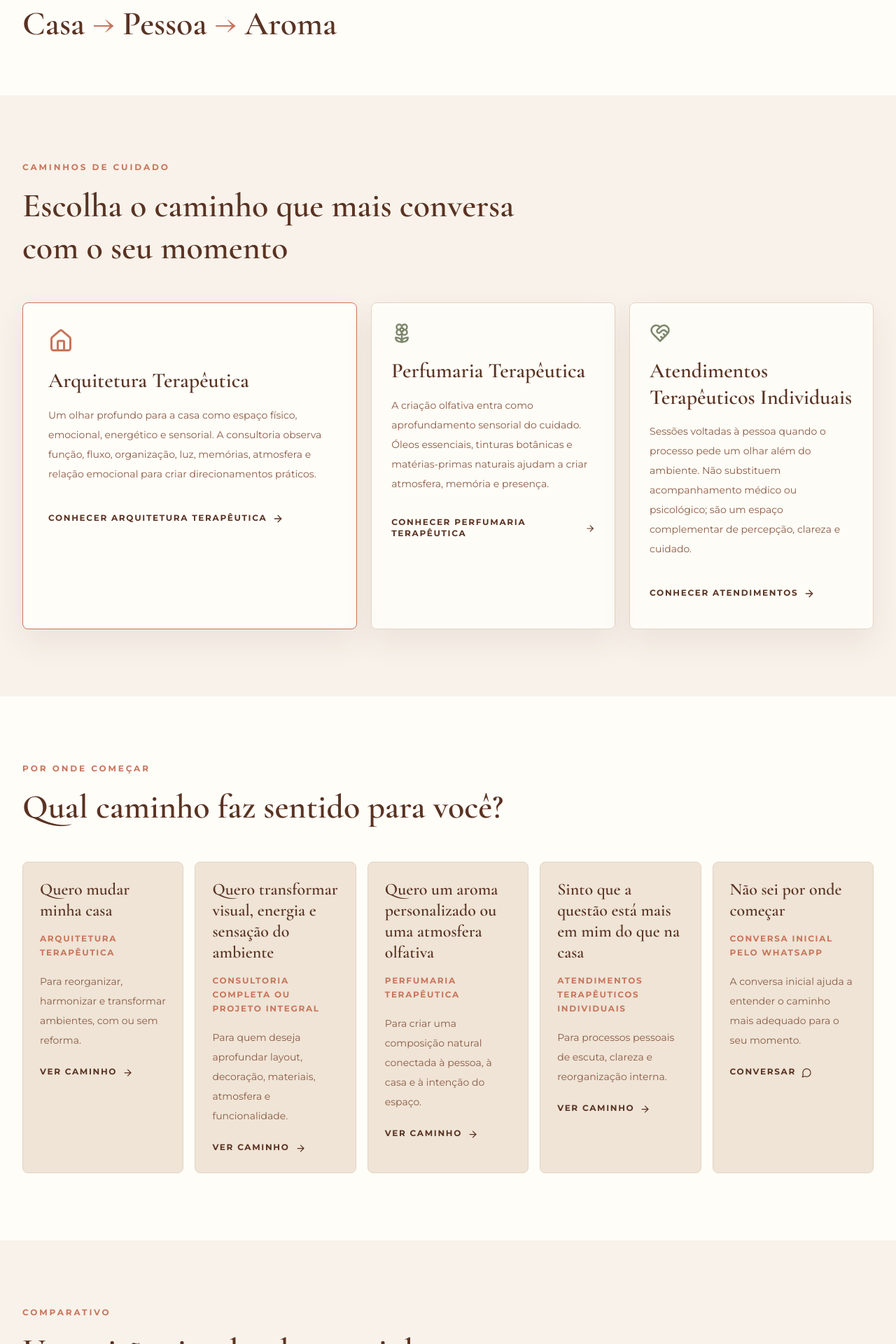
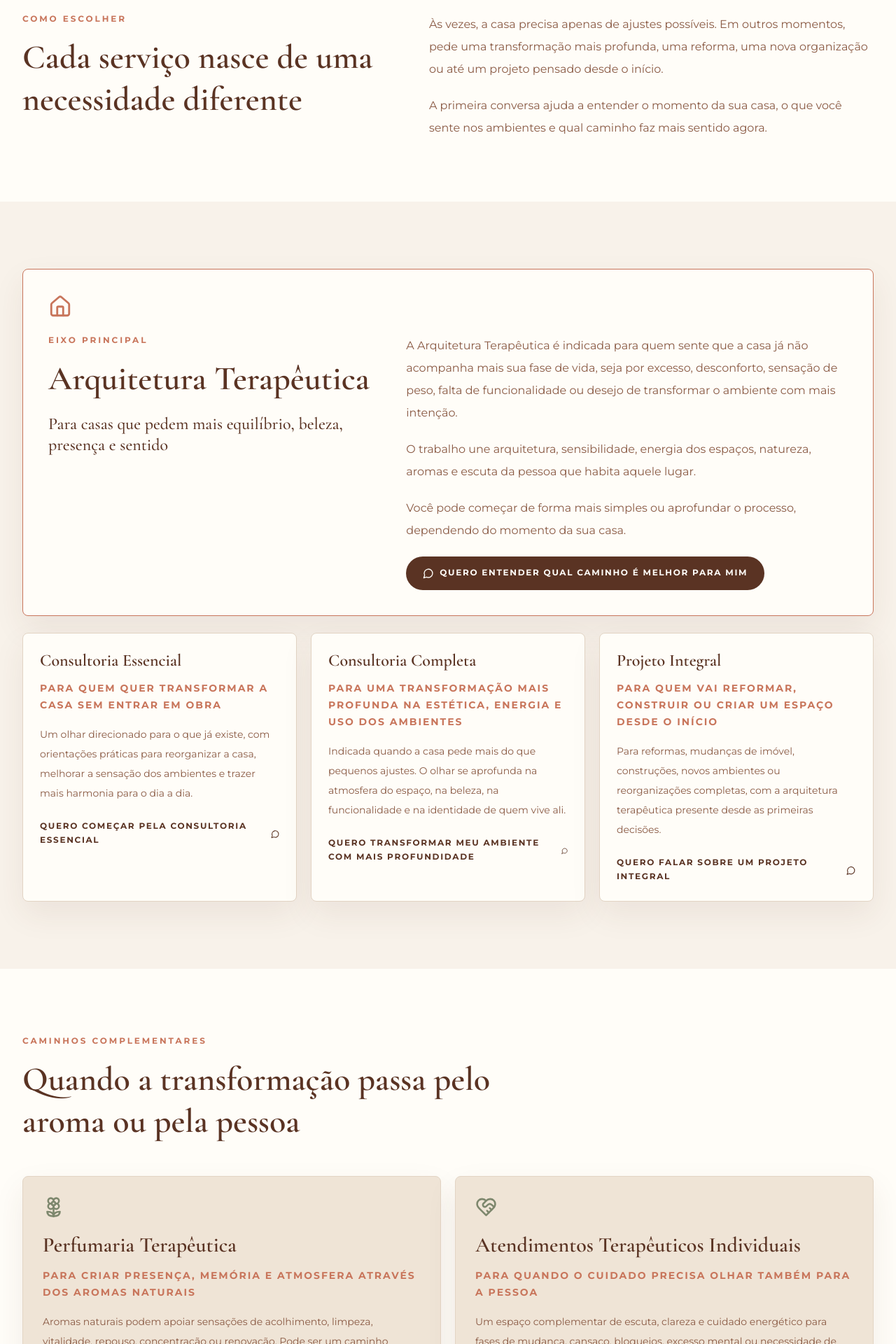
Before and after one commit to graziberry/graziellafusari.com, a Next.js app: page /servicos in a window 1280 px wide. Shown: the part 640-2560 px from the top of the page at 70% size. Built offline with nearby package versions, Linux system fonts and the light colour scheme.

Commit message:
Simplify services page

```diff
--- a/app/servicos/page.tsx
+++ b/app/servicos/page.tsx
@@ -1,22 +1,67 @@
 import type { Metadata } from "next";
-import { ArrowRight, MessageCircle } from "lucide-react";
-import Link from "next/link";
+import { Flower2, HeartHandshake, Home, MessageCircle } from "lucide-react";
 import { ContactCTA } from "@/components/ContactCTA";
 import { JsonLd } from "@/components/JsonLd";
 import { PageHero } from "@/components/PageHero";
 import { PageShell } from "@/components/PageShell";
-import { ServiceOverviewCards } from "@/components/ServiceOverviewCards";
 import { SectionHeading } from "@/components/SectionHeading";
 import { WhatsAppLink } from "@/components/WhatsAppLink";
-import { faqItems, serviceComparisonCards, serviceDecisionCards } from "@/lib/site-content";
+import { faqItems, serviceComparisonCards } from "@/lib/site-content";
 import { canonicalRoutes, createFaqJsonLd, createPageMetadata } from "@/lib/seo";
 
 export const metadata: Metadata = createPageMetadata({
   title: "Serviços",
   description:
-    "Consultoria Essencial, Consultoria Completa, Projeto Integral, Perfumaria Terapêutica e Atendimentos Individuais para casas mais conscientes, sensoriais e alinhadas.",
+    "Consultoria Essencial, Consultoria Completa, Projeto Integral, Perfumaria Terapêutica e Atendimentos Individuais para transformar a relação com a casa.",
   path: canonicalRoutes.services,
 });
+
+const architecturePaths = [
+  {
+    title: "Consultoria Essencial",
+    subtitle: "Para quem quer transformar a casa sem entrar em obra",
+    text:
+      "Um olhar direcionado para o que já existe, com orientações práticas para reorganizar a casa, melhorar a sensação dos ambientes e trazer mais harmonia para o dia a dia.",
+    cta: "Quero começar pela Consultoria Essencial",
+  },
+  {
+    title: "Consultoria Completa",
+    subtitle: "Para uma transformação mais profunda na estética, energia e uso dos ambientes",
+    text:
+      "Indicada quando a casa pede mais do que pequenos ajustes. O olhar se aprofunda na atmosfera do espaço, na beleza, na funcionalidade e na identidade de quem vive ali.",
+    cta: "Quero transformar meu ambiente com mais profundidade",
+  },
+  {
+    title: "Projeto Integral",
+    subtitle: "Para quem vai reformar, construir ou criar um espaço desde o início",
+    text:
+      "Para reformas, mudanças de imóvel, construções, novos ambientes ou reorganizações completas, com a arquitetura terapêutica presente desde as primeiras decisões.",
+    cta: "Quero falar sobre um projeto integral",
+  },
+];
+
+const complementaryServices = [
+  {
+    icon: Flower2,
+    title: "Perfumaria Terapêutica",
+    subtitle: "Para criar presença, memória e atmosfera através dos aromas naturais",
+    text:
+      "Aromas naturais podem apoiar sensações de acolhimento, limpeza, vitalidade, repouso, concentração ou renovação. Pode ser um caminho independente ou complementar à Arquitetura Terapêutica.",
+    cta: "Quero criar uma atmosfera olfativa",
+    messageKey: "perfumery" as const,
+    service: "perfumery",
+  },
+  {
+    icon: HeartHandshake,
+    title: "Atendimentos Terapêuticos Individuais",
+    subtitle: "Para quando o cuidado precisa olhar também para a pessoa",
+    text:
+      "Um espaço complementar de escuta, clareza e cuidado energético para fases de mudança, cansaço, bloqueios, excesso mental ou necessidade de reorganização interna.",
+    cta: "Quero agendar um atendimento individual",
+    messageKey: "therapy" as const,
+    service: "therapy",
+  },
+];
 
 export default function ServicosPage() {
   return (
@@ -24,65 +69,128 @@ export default function ServicosPage() {
       <JsonLd data={createFaqJsonLd(faqItems)} />
       <PageHero
         eyebrow="Serviços"
-        title="Três caminhos de cuidado para a casa e para a pessoa"
-        subtitle="A Arquitetura Terapêutica integra espaço, presença e sensorialidade para transformar a forma como você habita, sente e se relaciona com o ambiente."
+        title="Três caminhos para transformar a relação com a casa"
+        subtitle="A Arquitetura Terapêutica é o eixo principal do meu trabalho. A partir dela, olho para a casa como um espaço vivo: físico, emocional, energético e sensorial."
       />
 
-      <section className="bg-surface py-14 md:py-18">
-        <div className="mx-auto max-w-7xl px-5 md:px-8">
-          <p className="font-heading text-3xl font-semibold leading-tight text-brown md:text-5xl">
-            Casa <span className="text-terracotta">→</span> Pessoa <span className="text-terracotta">→</span> Aroma
-          </p>
+      <section className="bg-surface py-16 md:py-22">
+        <div className="mx-auto grid max-w-7xl gap-10 px-5 md:grid-cols-[0.92fr_1.08fr] md:px-8">
+          <SectionHeading
+            eyebrow="Como escolher"
+            title="Cada serviço nasce de uma necessidade diferente"
+          />
+          <div className="space-y-5 text-sm leading-8 text-light-brown md:text-base">
+            <p>
+              Às vezes, a casa precisa apenas de ajustes possíveis. Em outros momentos, pede uma transformação mais
+              profunda, uma reforma, uma nova organização ou até um projeto pensado desde o início.
+            </p>
+            <p>
+              A primeira conversa ajuda a entender o momento da sua casa, o que você sente nos ambientes e qual caminho
+              faz mais sentido agora.
+            </p>
+          </div>
         </div>
       </section>
 
       <section className="py-18 md:py-24">
         <div className="mx-auto max-w-7xl px-5 md:px-8">
-          <SectionHeading
-            eyebrow="Caminhos de cuidado"
-            title="Escolha o caminho que mais conversa com o seu momento"
-          />
-          <div className="mt-12">
-            <ServiceOverviewCards />
+          <article className="rounded-card border border-terracotta bg-surface p-7 shadow-soft md:p-9">
+            <Home className="text-terracotta" size={34} />
+            <div className="mt-6 grid gap-8 lg:grid-cols-[0.95fr_1.25fr]">
+              <div>
+                <p className="text-xs font-bold uppercase tracking-[0.24em] text-terracotta">Eixo principal</p>
+                <h2 className="mt-4 font-heading text-3xl font-semibold leading-tight text-brown md:text-5xl">
+                  Arquitetura Terapêutica
+                </h2>
+                <p className="mt-5 font-heading text-2xl leading-tight text-brown">
+                  Para casas que pedem mais equilíbrio, beleza, presença e sentido
+                </p>
+              </div>
+              <div className="space-y-5 text-sm leading-8 text-light-brown md:text-base">
+                <p>
+                  A Arquitetura Terapêutica é indicada para quem sente que a casa já não acompanha mais sua fase de vida,
+                  seja por excesso, desconforto, sensação de peso, falta de funcionalidade ou desejo de transformar o
+                  ambiente com mais intenção.
+                </p>
+                <p>
+                  O trabalho une arquitetura, sensibilidade, energia dos espaços, natureza, aromas e escuta da pessoa que
+                  habita aquele lugar.
+                </p>
+                <p>Você pode começar de forma mais simples ou aprofundar o processo, dependendo do momento da sua casa.</p>
+                <WhatsAppLink
+                  messageKey="architecture"
+                  eventNames={["whatsapp_click", "service_cta_click"]}
+                  tracking={{
+                    page_path: "/servicos",
+                    service_name: "architecture",
+                    cta_label: "Quero entender qual caminho é melhor para mim",
+                  }}
+                  aria-label="Quero entender qual caminho é melhor para mim"
+                  className="inline-flex items-center justify-center gap-2 rounded-full bg-brown px-6 py-4 text-xs font-bold uppercase tracking-[0.14em] text-surface transition hover:bg-terracotta"
+                >
+                  <MessageCircle size={16} />
+                  Quero entender qual caminho é melhor para mim
+                </WhatsAppLink>
+              </div>
+            </div>
+          </article>
+
+          <div className="mt-6 grid gap-5 lg:grid-cols-3">
+            {architecturePaths.map((service) => (
+              <article key={service.title} className="rounded-card border border-line bg-surface p-6 shadow-soft">
+                <h3 className="font-heading text-2xl font-semibold leading-tight text-brown">{service.title}</h3>
+                <p className="mt-3 text-sm font-bold uppercase leading-6 tracking-[0.14em] text-terracotta">
+                  {service.subtitle}
+                </p>
+                <p className="mt-4 text-sm leading-7 text-light-brown">{service.text}</p>
+                <WhatsAppLink
+                  messageKey="architecture"
+                  eventNames={["whatsapp_click", "service_cta_click"]}
+                  tracking={{ page_path: "/servicos", service_name: service.title, cta_label: service.cta }}
+                  aria-label={service.cta}
+                  className="mt-6 inline-flex items-center gap-2 text-xs font-bold uppercase leading-5 tracking-[0.14em] text-brown transition hover:text-terracotta"
+                >
+                  {service.cta}
+                  <MessageCircle size={15} />
+                </WhatsAppLink>
+              </article>
+            ))}
           </div>
         </div>
       </section>
 
       <section className="bg-surface py-18 md:py-24">
         <div className="mx-auto max-w-7xl px-5 md:px-8">
-          <SectionHeading eyebrow="Por onde começar" title="Qual caminho faz sentido para você?" />
-          <div className="mt-12 grid gap-4 md:grid-cols-2 xl:grid-cols-5">
-            {serviceDecisionCards.map((card) => (
-              <article key={card.title} className="rounded-card border border-line bg-cream p-6">
-                <h3 className="font-heading text-2xl font-semibold leading-tight text-brown">{card.title}</h3>
-                <p className="mt-4 text-xs font-bold uppercase leading-5 tracking-[0.14em] text-terracotta">
-                  {card.destination}
+          <SectionHeading
+            eyebrow="Caminhos complementares"
+            title="Quando a transformação passa pelo aroma ou pela pessoa"
+          />
+          <div className="mt-12 grid gap-5 lg:grid-cols-2">
+            {complementaryServices.map((service) => (
+              <article key={service.title} className="rounded-card border border-line bg-cream p-7 shadow-soft">
+                <service.icon className="text-sage" size={31} />
+                <h3 className="mt-5 font-heading text-2xl font-semibold leading-tight text-brown md:text-3xl">
+                  {service.title}
+                </h3>
+                <p className="mt-3 text-sm font-bold uppercase leading-6 tracking-[0.14em] text-terracotta">
+                  {service.subtitle}
                 </p>
-                <p className="mt-4 text-sm leading-7 text-light-brown">{card.text}</p>
-                {card.href ? (
-                  <Link
-                    href={card.href}
-                    className="mt-6 inline-flex items-center gap-2 text-xs font-bold uppercase tracking-[0.14em] text-brown"
-                  >
-                    Ver caminho
-                    <ArrowRight size={15} />
-                  </Link>
-                ) : (
-                  <WhatsAppLink
-                    messageKey="homepage"
-                    eventNames={["whatsapp_click", "service_cta_click"]}
-                    tracking={{
-                      page_path: "/servicos",
-                      service_name: "general",
-                      cta_label: "Conversar pelo WhatsApp",
-                    }}
-                    aria-label="Conversar pelo WhatsApp"
-                    className="mt-6 inline-flex items-center gap-2 text-xs font-bold uppercase tracking-[0.14em] text-brown"
-                  >
-                    Conversar
-                    <MessageCircle size={15} />
-                  </WhatsAppLink>
-                )}
+                <p className="mt-4 text-sm leading-7 text-light-brown">{service.text}</p>
+                {service.service === "therapy" ? (
+                  <p className="mt-4 text-xs font-semibold uppercase leading-6 tracking-[0.12em] text-light-brown">
+                    Não substitui acompanhamento médico ou psicológico.
+                  </p>
+                ) : null}
+                <WhatsAppLink
+                  messageKey={service.messageKey}
+                  eventNames={["whatsapp_click", "service_cta_click"]}
+                  tracking={{ page_path: "/servicos", service_name: service.service, cta_label: service.cta }}
+                  aria-label={service.cta}
+                  className="mt-6 inline-flex items-center gap-2 text-xs font-bold uppercase leading-5 tracking-[0.14em] text-brown transition hover:text-terracotta"
+                >
+                  {service.cta}
+                  <MessageCircle size={15} />
+                </WhatsAppLink>
               </article>
             ))}
           </div>
@@ -93,27 +201,18 @@ export default function ServicosPage() {
         <div className="mx-auto max-w-7xl px-5 md:px-8">
           <SectionHeading
             eyebrow="Comparativo"
-            title="Uma visão simples dos caminhos possíveis"
-            subtitle="Os serviços não competem entre si. Eles organizam níveis diferentes de profundidade, do ambiente à experiência sensorial e ao cuidado individual."
+            title="Qual serviço combina com o seu momento?"
+            subtitle="Uma visão curta para orientar a escolha, sem fechar a conversa antes de entender sua casa e seu momento."
           />
           <div className="mt-12 grid gap-5 md:grid-cols-2 lg:grid-cols-3">
             {serviceComparisonCards.map((card) => (
               <article key={card.title} className="rounded-card border border-line bg-surface p-6 shadow-soft">
                 <h3 className="font-heading text-2xl font-semibold text-brown">{card.title}</h3>
-                <dl className="mt-6 space-y-5 text-sm leading-7">
-                  <div>
-                    <dt className="font-bold uppercase tracking-[0.12em] text-terracotta">Para quem é</dt>
-                    <dd className="mt-1 text-light-brown">{card.forWhom}</dd>
-                  </div>
-                  <div>
-                    <dt className="font-bold uppercase tracking-[0.12em] text-terracotta">Inclui</dt>
-                    <dd className="mt-1 text-light-brown">{card.includes}</dd>
-                  </div>
-                  <div>
-                    <dt className="font-bold uppercase tracking-[0.12em] text-terracotta">Resultado</dt>
-                    <dd className="mt-1 text-light-brown">{card.result}</dd>
-                  </div>
-                </dl>
+                <p className="mt-4 text-sm leading-7 text-light-brown">{card.forWhom}</p>
+                <p className="mt-4 border-t border-line pt-4 text-sm font-semibold leading-7 text-brown">
+                  <span className="text-terracotta">Foco: </span>
+                  {card.focus}
+                </p>
               </article>
             ))}
           </div>
@@ -135,8 +234,8 @@ export default function ServicosPage() {
       </section>
 
       <ContactCTA
-        title="Quer entender por onde começar?"
-        text="A primeira conversa ajuda a perceber se o melhor caminho é transformar o ambiente, criar uma atmosfera sensorial ou iniciar um cuidado terapêutico individual."
+        title="Não sabe por onde começar?"
+        text="Você não precisa saber exatamente qual serviço escolher. Na conversa inicial, eu escuto o que você está vivendo, o que sente na sua casa e qual tipo de transformação procura."
         cta="Quero entender qual serviço é ideal para mim"
         page="/servicos"
         service="general"
--- a/lib/site-content.ts
+++ b/lib/site-content.ts
@@ -125,28 +125,19 @@ export const methodLayers: Array<{ icon: LucideIcon; title: string; text: string
 ];
 
 export const consultingDeliverables = [
-  "diagnóstico do ambiente",
-  "leitura energética e sensorial",
-  "análise de luz, circulação, uso, organização e fluxos",
-  "identificação de excessos, bloqueios, vazios e pontos de acolhimento",
-  "recomendações de layout e reorganização",
-  "sugestões de cores, materiais, objetos, plantas e decoração",
-  "orientação de aromas naturais e atmosfera sensorial",
-  "plano de ação por prioridade",
-  "indicação do que pode ser feito sem reforma",
-  "quando necessário, direcionamento para projeto completo ou reforma",
+  "clareza sobre o que sua casa está pedindo agora",
+  "orientações possíveis para trazer mais leveza e fluidez",
+  "direção estética e sensorial coerente com o seu momento",
+  "prioridades para transformar o ambiente sem excesso",
+  "caminhos para aprofundar o processo quando fizer sentido",
 ];
 
 export const processDeliverables = [
-  "diagnóstico do espaço",
-  "leitura energética e sensorial",
-  "recomendações de layout",
-  "orientação de decoração",
-  "paleta sensorial",
-  "sugestões de aromas naturais",
-  "plano de implantação",
-  "prioridades de ação",
-  "indicação do que pode ser feito agora e do que pode ficar para uma etapa futura",
+  "escuta do momento da casa e da pessoa",
+  "percepção do que pesa, trava ou não acompanha mais a rotina",
+  "direção de transformação com prioridades claras",
+  "orientações aplicáveis ao nível de mudança escolhido",
+  "encaminhamento para o serviço mais adequado quando necessário",
 ];
 
 export const aboutFoundations = [
@@ -209,33 +200,28 @@ export const serviceDecisionCards = [
 export const serviceComparisonCards = [
   {
     title: "Consultoria Essencial",
-    forWhom: "quer mudar sem reforma",
-    includes: "diagnóstico, leitura, reorganização, aroma e plano de ação",
-    result: "casa mais leve, coerente e funcional",
+    forWhom: "Para quem quer melhorar a casa sem reforma.",
+    focus: "leveza, organização, harmonia e ajustes possíveis.",
   },
   {
     title: "Consultoria Completa",
-    forWhom: "quer transformar visual, energia e atmosfera",
-    includes: "Essencial + layout, decoração, paleta, materiais e composição estética",
-    result: "ambiente mais funcional, bonito e sensorial",
+    forWhom: "Para quem quer transformar estética, energia e sensação dos ambientes.",
+    focus: "ambiente mais bonito, funcional, acolhedor e coerente com você.",
   },
   {
     title: "Projeto Integral",
-    forWhom: "vai reformar ou mudar profundamente",
-    includes: "projeto com olhar terapêutico, energético, funcional e sensorial",
-    result: "transformação profunda da casa",
+    forWhom: "Para quem vai reformar, construir ou começar um espaço desde o início.",
+    focus: "transformação profunda com olhar arquitetônico, terapêutico e sensorial.",
   },
   {
     title: "Perfumaria Terapêutica",
-    forWhom: "quer aroma natural, ritual ou assinatura olfativa",
-    includes: "composição natural personalizada",
-    result: "atmosfera, memória e presença",
+    forWhom: "Para quem quer criar uma atmosfera olfativa natural e personalizada.",
+    focus: "aroma, presença, memória e intenção no espaço.",
   },
   {
     title: "Atendimento Individual",
-    forWhom: "quer olhar para processos pessoais",
-    includes: "mesa radiônica, Access, radiestesia e recursos integrativos",
-    result: "clareza e reorganização interna",
+    forWhom: "Para quem sente que o cuidado precisa começar pela pessoa.",
+    focus: "clareza, reorganização interna e cuidado energético complementar.",
   },
 ];
 
@@ -278,7 +264,7 @@ export const faqItems = [
   {
     question: "O que recebo depois da consultoria?",
     answer:
-      "Você recebe uma direção clara de transformação, com diagnóstico, recomendações práticas, prioridades, sugestões de organização, layout, estética, aromas e próximos passos.",
+      "Você recebe uma direção clara para transformar a casa de acordo com o seu momento, com prioridades e orientações possíveis para começar sem se perder no excesso.",
   },
 ];
 
@@ -295,17 +281,14 @@ export const architectureServices: Array<{
     icon: Leaf,
     title: "Consultoria Essencial",
     description:
-      "A porta de entrada para quem deseja transformar a casa sem reforma, usando principalmente o que já existe. O processo observa ambiente, rotina, fluxos, energia, organização e atmosfera para propor ajustes possíveis, conscientes e transformadores.",
+      "Para quem sente que o ambiente precisa de mais leveza, ordem, acolhimento ou fluidez, mas não quer reformar agora. É um olhar direcionado para o que já existe, com orientações práticas para melhorar a sensação da casa no dia a dia.",
     items: [
-      "diagnóstico do espaço",
-      "leitura sensível e energética do ambiente",
-      "identificação de bloqueios, excessos e vazios",
-      "reorganização de fluxos, objetos e usos",
-      "sugestões de cores, plantas, aromas e pontos de acolhimento",
-      "plano de ação por prioridade",
+      "mais leveza e ordem para os ambientes",
+      "ajustes possíveis sem grandes mudanças estruturais",
+      "clareza para começar sem se perder no excesso",
     ],
     ideal:
-      "Ideal para quem sente que a casa precisa respirar melhor, ficar mais leve e se alinhar ao momento atual da vida.",
+      "Ideal para quem deseja começar com clareza e transformar a casa de forma simples, sensível e possível.",
     cta: "Quero começar pela Consultoria Essencial",
     featured: true,
   },
@@ -313,34 +296,28 @@ export const architectureServices: Array<{
     icon: Palette,
     title: "Consultoria Completa",
     description:
-      "Inclui a base da Consultoria Essencial e aprofunda direção estética, layout, decoração, paleta, materiais e atmosfera. É indicada para quem deseja transformar visual, energia e sensação do ambiente com mais presença e coerência.",
+      "Indicada quando a casa pede mais do que pequenos ajustes. O olhar se aprofunda na atmosfera do espaço, na beleza, na funcionalidade, na sensação dos ambientes e na identidade da pessoa que vive ali.",
     items: [
-      "diagnóstico e harmonização do ambiente",
-      "proposta de layout",
-      "orientação de mobiliário e decoração",
-      "paleta de cores e materiais",
-      "composição estética e sensorial",
-      "orientação de aromas naturais",
+      "transformação estética e sensorial com mais intenção",
+      "ambientes mais bonitos, funcionais e acolhedores",
+      "direção mais profunda para a energia e o uso da casa",
     ],
-    ideal: "Ideal para quem quer unir energia, beleza, função e identidade no mesmo processo.",
-    cta: "Quero uma transformação mais completa",
+    ideal: "Ideal para quem quer transformar o ambiente com profundidade, mas ainda não precisa de um projeto completo.",
+    cta: "Quero transformar meu ambiente com mais profundidade",
   },
   {
     icon: Home,
     title: "Projeto Integral",
     description:
-      "Indicado quando há reforma, mudanças estruturais ou transformação profunda da casa. O projeto une olhar terapêutico, energético, funcional e sensorial ao desenvolvimento completo das soluções de arquitetura e interiores.",
+      "Para quem está em um momento de transformação maior: reforma, mudança de imóvel, construção, criação de um novo ambiente ou reorganização completa da casa.",
     items: [
-      "diagnóstico do espaço",
-      "leitura e harmonização energética",
-      "projeto de reforma ou transformação profunda",
-      "soluções integradas de layout e interiores",
-      "direção estética, funcional e sensorial",
-      "acompanhamento conceitual da transformação",
+      "casa pensada com profundidade desde as primeiras decisões",
+      "funcionalidade, estética, energia e sensorialidade juntas",
+      "transformação maior com olhar arquitetônico e terapêutico",
     ],
     ideal:
-      "Ideal para quem deseja transformar a casa em profundidade e criar um espaço mais alinhado à vida que deseja viver.",
-    cta: "Quero falar sobre um projeto",
+      "Ideal para quem quer criar um espaço alinhado ao modo como deseja viver agora e nos próximos anos.",
+    cta: "Quero falar sobre um projeto integral",
   },
 ];
 
@@ -348,7 +325,7 @@ export const homePillars = [
   {
     icon: Home,
     title: "Arquitetura Terapêutica",
-    text: "Inclui diagnóstico do espaço, escuta do ambiente, harmonização energética, organização de fluxos, direção estética e soluções práticas para tornar a casa mais consciente, funcional e sensorial.",
+    text: "Um olhar para a casa como espaço vivo, unindo função, beleza, energia e sensorialidade para tornar os ambientes mais conscientes, acolhedores e coerentes com quem vive ali.",
     href: serviceRoutes.architecture,
     cta: "Conhecer a Consultoria Essencial",
     featured: true,
```
